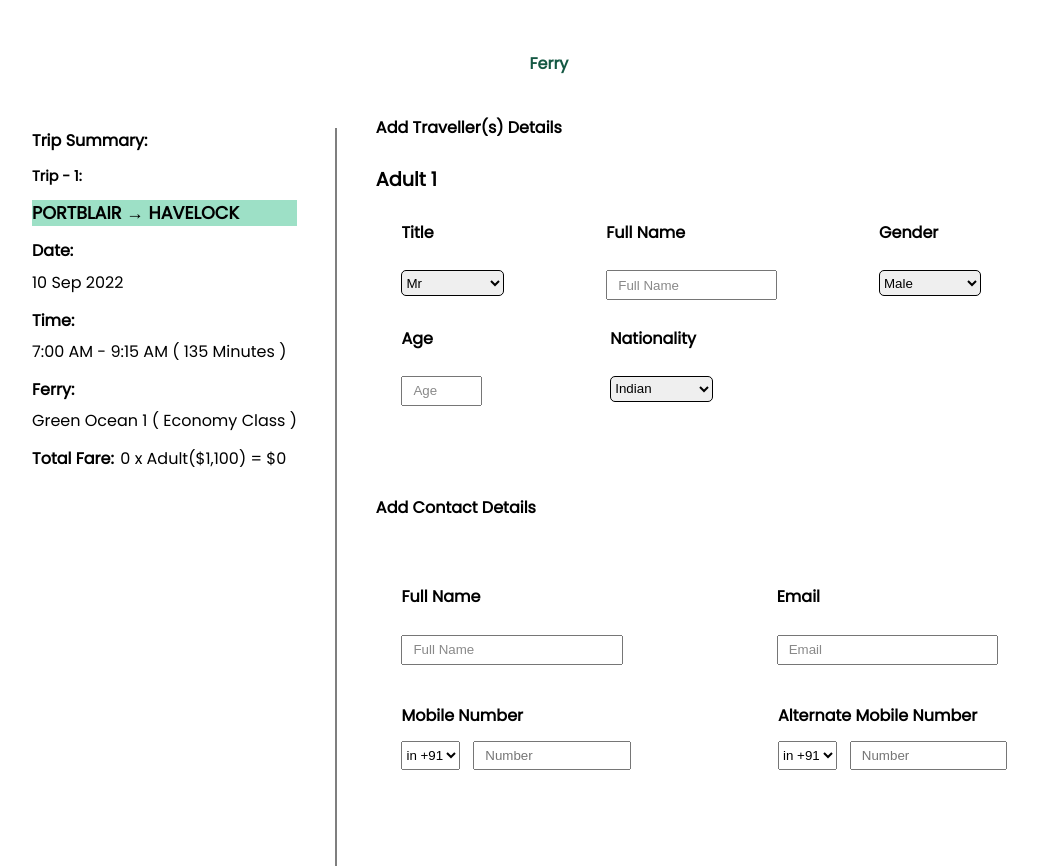
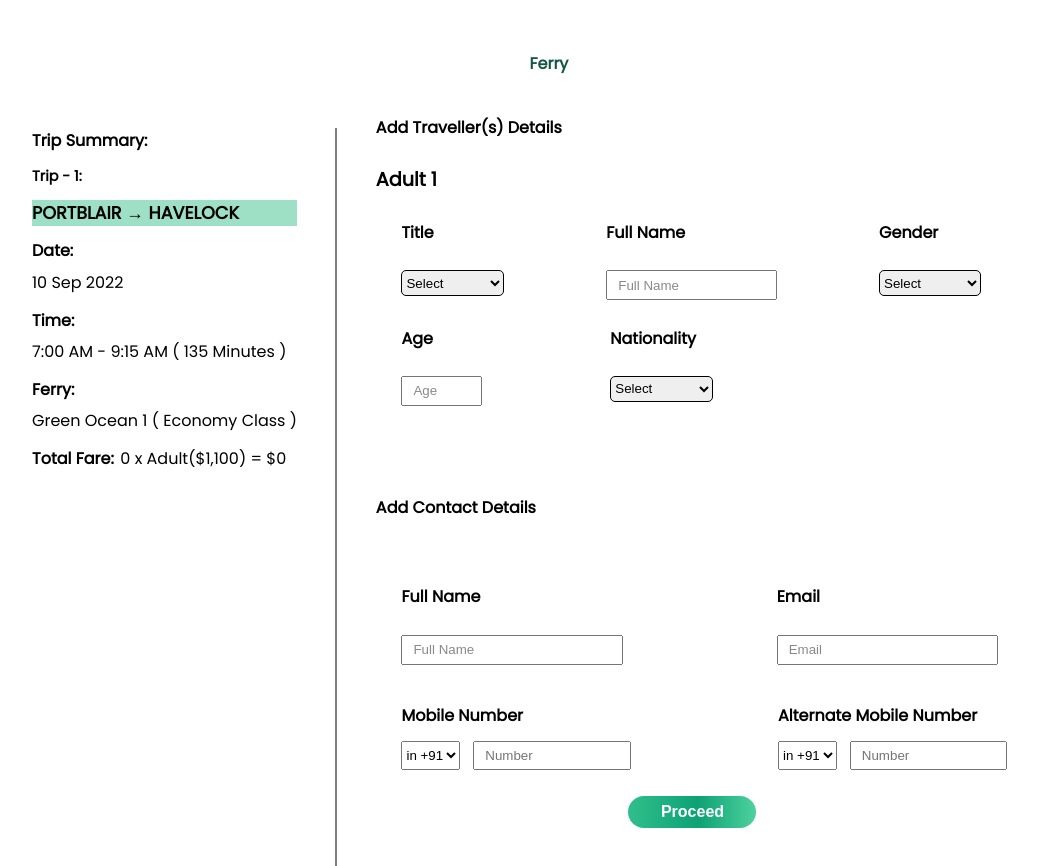
Before and after one commit to paras231/Frontend-mastery, a React (Vite) app in the folder page-design1/: page / in a window 1280 px wide. Shown: the top 866 px of the page, without its empty margins (32-1070 px from the left). Built offline with nearby package versions, Linux system fonts and the light colour scheme; a web font is replaced by a local one.

Commit message:
added input fields and form submit

```diff
--- a/page-design1/src/Travel/FerryTravelDetail.jsx
+++ b/page-design1/src/Travel/FerryTravelDetail.jsx
@@ -1,4 +1,4 @@
-import React from "react";
+import React, { useState } from "react";
 import "./FerryTravelDetail.scss";
 import Line from "../assets/line.png";
 import useMediaQuery from "@mui/material/useMediaQuery";
@@ -6,8 +6,40 @@ import { useTheme } from "@mui/material/styles";
 import FerryTravelSummary from "./MobileView/FerryTravelSummary";
 
 const FerryTravelDetail = () => {
+  const nationList = [
+    "India",
+    "Australia",
+    "China",
+    "Pakistan",
+    "Sri Lanka",
+    "UAE",
+  ];
+  const genderList = ["Male", "Female", "Other"];
   const theme = useTheme();
   const isMobile = useMediaQuery(theme.breakpoints.down("md"));
+  const [title, setTitle] = useState("");
+  const [fullName, setFullName] = useState("");
+  const [gender, setGender] = useState("");
+  const [age, setAge] = useState("");
+  const [natioanality, setNationality] = useState("");
+  const [contactFullName, setContactFullName] = useState("");
+  const [email, setEmail] = useState("");
+  const [mobile, setMobile] = useState("");
+  const [alternateMobile, setAlternateMobile] = useState("");
+  const handleSubmit = (e) => {
+    e.preventDefault();
+    console.log(
+      title,
+      fullName,
+      gender,
+      age,
+      natioanality,
+      contactFullName,
+      email,
+      mobile,
+      alternateMobile
+    );
+  };
   return (
     <>
       {isMobile ? <FerryTravelSummary /> : null}
@@ -34,6 +66,7 @@ const FerryTravelDetail = () => {
           </div>
         </div>
         <img src={Line} alt="line image" className="seperater-line" />
+        <form onSubmit={handleSubmit}>
           <div className="detail-wrapper">
             <p className="ferry-heading">Ferry</p>
             <p className="add-traveller-text">Add Traveller(s) Details</p>
@@ -42,14 +75,20 @@ const FerryTravelDetail = () => {
             <div className="form-wrapper-1">
               <div className="title-wrapper">
                 <p className="title-text">Title</p>
-              <select className="select-title">
-                <option>Mr</option>
-                <option>Mrs</option>
+                <select
+                  onChange={(e) => setTitle(e.target.value)}
+                  className="select-title"
+                >
+                  <option>Select</option>
+                  <option vlaue={title}>Mr</option>
+                  <option value={title}>Mrs</option>
                 </select>
               </div>
               <div className="full-name-wrapper">
                 <p className="full-name-text">Full Name</p>
                 <input
+                  value={fullName}
+                  onChange={(e) => setFullName(e.target.value)}
                   type="text"
                   className="full-name-input"
                   placeholder="Full Name"
@@ -57,10 +96,16 @@ const FerryTravelDetail = () => {
               </div>
               <div className="gender-wrapper">
                 <p className="gender-text">Gender</p>
-              <select className="select-gender">
-                <option value="">Male</option>
-                <option value="">Female</option>
-                <option value="">Other</option>
+                <select
+                  onChange={(e) => setGender(e.target.value)}
+                  className="select-gender"
+                >
+                  <option>Select</option>
+                  {genderList.map((i) => (
+                    <option key={i} value={i}>
+                      {i}
+                    </option>
+                  ))}
                 </select>
               </div>
             </div>
@@ -68,14 +113,29 @@ const FerryTravelDetail = () => {
             <div className="fomr-wrapper-2">
               <div className="age-wrapper">
                 <p className="age-text">Age</p>
-              <input type="text" className="age-input" placeholder="Age" />
+                <input
+                  value={age}
+                  onChange={(e) => setAge(e.target.value)}
+                  type="text"
+                  className="age-input"
+                  placeholder="Age"
+                />
               </div>
               <div className="nationality-wrapper">
                 <p className="natioanality-text">Nationality</p>
-              <select name="" id="" className="select-natioanality">
-                <option value="">Indian</option>
-                <option value="">Australian</option>
-                <option value="">Malaysian</option>
+                <select
+                  onChange={(e) => setNationality(e.target.value)}
+                  className="select-natioanality"
+                >
+                  <option>Select</option>
+                  {nationList.map((i) => (
+                    <option key={i} value={i}>
+                      {i}
+                    </option>
+                  ))}
+                  <option value={natioanality}>Indian</option>
+                  <option value={natioanality}>Australian</option>
+                  <option value={natioanality}>Malaysian</option>
                 </select>
               </div>
             </div>
@@ -86,6 +146,8 @@ const FerryTravelDetail = () => {
                 <div className="contact-full-name-wrapper">
                   <p className="full-name-text">Full Name</p>
                   <input
+                    value={contactFullName}
+                    onChange={(e) => setContactFullName(e.target.value)}
                     type="text"
                     className="contact-full-name-input"
                     placeholder="Full Name"
@@ -94,6 +156,8 @@ const FerryTravelDetail = () => {
                 <div className="contact-email-wrapper">
                   <p className="email-text">Email</p>
                   <input
+                    value={email}
+                    onChange={(e) => setEmail(e.target.value)}
                     type="text"
                     className="contact-email-input"
                     placeholder="Email"
@@ -111,6 +175,8 @@ const FerryTravelDetail = () => {
                       <option value="">in +91</option>
                     </select>
                     <input
+                      value={mobile}
+                      onChange={(e) => setMobile(e.target.value)}
                       type="text"
                       className="mobile-input"
                       placeholder="Number"
@@ -120,13 +186,15 @@ const FerryTravelDetail = () => {
                 <div className="first-number-wrapper">
                   <p className="mobile-text">Alternate Mobile Number</p>
                   <div className="select-number-wrapper-1">
-                  <select name="" id="">
+                    <select>
                       <option value="">in +91</option>
                       <option value="">in +91</option>
                       <option value="">in +91</option>
                       <option value="">in +91</option>
                     </select>
                     <input
+                      value={alternateMobile}
+                      onChange={(e) => setAlternateMobile(e.target.value)}
                       type="text"
                       className="mobile-input"
                       placeholder="Number"
@@ -135,7 +203,12 @@ const FerryTravelDetail = () => {
                 </div>
               </div>
             </div>
+            {/* proceed button */}
+            <button type="submit" className="button-proceed">
+              Proceed
+            </button>
           </div>
+        </form>
       </div>
     </>
   );
--- a/page-design1/src/Travel/FerryTravelDetail.scss
+++ b/page-design1/src/Travel/FerryTravelDetail.scss
@@ -14,6 +14,9 @@
   gap: 3vmax;
   margin-top: 10vmax;
   flex: 1;
+  @include ipad {
+    margin-left: 10%;
+  }
 }
 
 .summary-wrapper {
@@ -358,3 +361,23 @@
 .mobile-input::placeholder {
   padding-left: 10px;
 }
+
+.button-proceed {
+  width: 10vmax;
+  height: 2.5vmax;
+  margin-bottom: 10px;
+  border-radius: 35px;
+  cursor: pointer;
+  border: none;
+  outline: none;
+  color: white;
+  font-size: 1rem;
+  font-weight: 600;
+  margin-left: 40%;
+  background: linear-gradient(90deg, #2fbf8c 0%, #0da274 54.69%, #4ed19e 100%);
+  @include mobile {
+    width: 33vw;
+    height: 5vh;
+    margin-left: 35%;
+  }
+}
```
Lines whose indentation alone changed are shown as unchanged.
